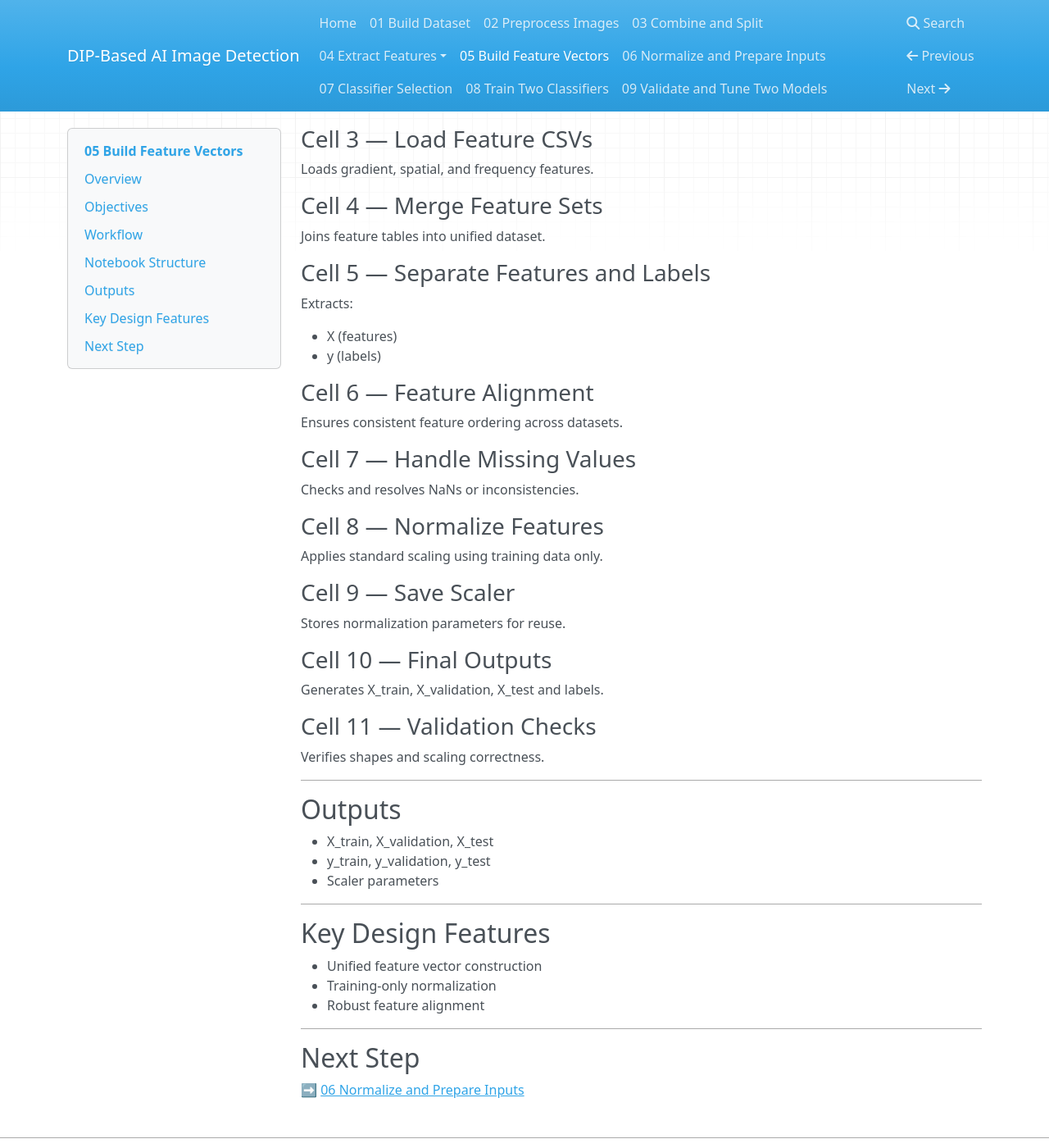
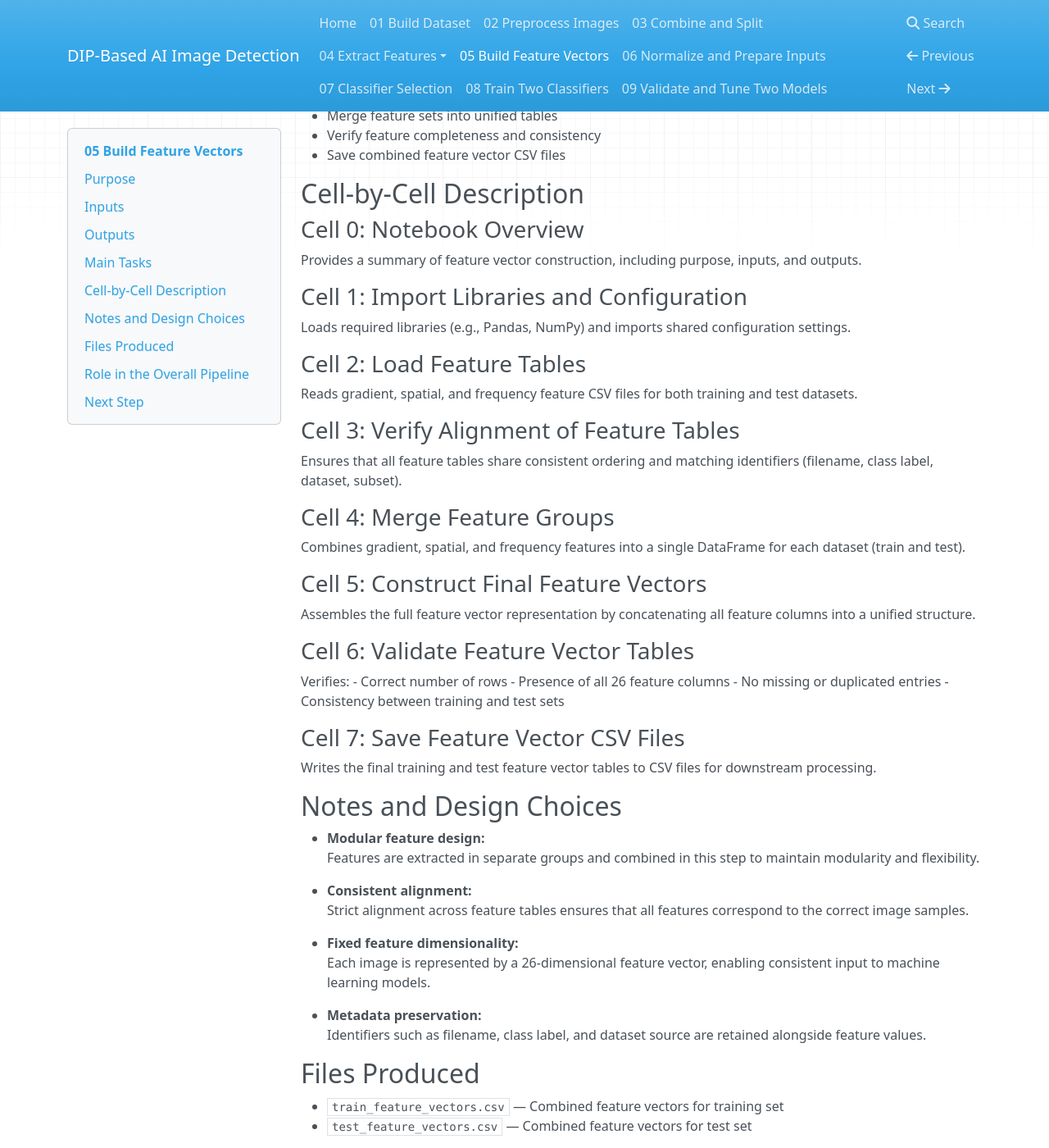
Before and after one commit to pgailinas/dip-ai-image-detection, an MkDocs documentation site: the page built from docs/05_Build_Feature_Vectors.md, in a window 1280 px wide and 1400 px high, scrolled down 1064 px. Shown: the whole window at 82% size. Built offline with MkDocs 1.6.1, drawn with Linux system fonts in a browser that asks for light colours; nearby versions of some CDN libraries; some of the changed text lies outside the part shown.

Commit message:
Update 05_Build_Feature_Vectors.md

```diff
--- a/docs/05_Build_Feature_Vectors.md
+++ b/docs/05_Build_Feature_Vectors.md
@@ -9,105 +9,104 @@ nav_order: 7
 
 ---
 
-## Overview
+## Purpose
 
-This notebook combines extracted feature sets into unified feature vectors and prepares datasets for machine learning.
+This notebook combines the three groups of extracted features—gradient, spatial, and frequency—into unified feature vectors for each image.
 
----
+The result is a structured dataset containing a **26-dimensional DIP feature vector** per image, which serves as the input to downstream normalization and classifier training steps.
 
-## Objectives
+## Inputs
 
-* Merge feature sets
-* Align features across datasets
-* Separate features and labels
-* Normalize features
-* Prepare training inputs
+- Gradient feature CSV files:
+  - `train_gradient_features.csv`
+  - `test_gradient_features.csv`
 
----
+- Spatial feature CSV files:
+  - `train_spatial_features.csv`
+  - `test_spatial_features.csv`
 
-## Workflow
+- Frequency feature CSV files:
+  - `train_frequency_features.csv`
+  - `test_frequency_features.csv`
 
-1. Load metadata splits
-2. Load feature CSVs
-3. Merge features
-4. Separate X and y
-5. Align features
-6. Handle missing values
-7. Normalize features
-8. Save outputs
-
----
-
-## Notebook Structure
-
-### Cell 0 — Overview
-
-Defines purpose and expected outputs.
-
-### Cell 1 — Imports
-
-Loads pandas, numpy, sklearn utilities.
-
-### Cell 2 — Load Metadata
-
-Loads train, validation, and test metadata.
-
-### Cell 3 — Load Feature CSVs
-
-Loads gradient, spatial, and frequency features.
-
-### Cell 4 — Merge Feature Sets
-
-Joins feature tables into unified dataset.
-
-### Cell 5 — Separate Features and Labels
-
-Extracts:
-
-* X (features)
-* y (labels)
-
-### Cell 6 — Feature Alignment
-
-Ensures consistent feature ordering across datasets.
-
-### Cell 7 — Handle Missing Values
-
-Checks and resolves NaNs or inconsistencies.
-
-### Cell 8 — Normalize Features
-
-Applies standard scaling using training data only.
-
-### Cell 9 — Save Scaler
-
-Stores normalization parameters for reuse.
-
-### Cell 10 — Final Outputs
-
-Generates X_train, X_validation, X_test and labels.
-
-### Cell 11 — Validation Checks
-
-Verifies shapes and scaling correctness.
-
----
+- Project configuration file:
+  - `project_config.py`
 
 ## Outputs
 
-* X_train, X_validation, X_test
-* y_train, y_validation, y_test
-* Scaler parameters
+- Combined feature vector CSV files:
+  - `train_feature_vectors.csv`
+  - `test_feature_vectors.csv`
 
----
+Each CSV contains:
+- `filename`
+- `class_label`
+- `source_dataset`
+- `subset`
+- 26 DIP feature columns
 
-## Key Design Features
+## Main Tasks
 
-* Unified feature vector construction
-* Training-only normalization
-* Robust feature alignment
+- Load feature tables from all three feature groups
+- Align datasets using common identifiers
+- Merge feature sets into unified tables
+- Verify feature completeness and consistency
+- Save combined feature vector CSV files
 
----
+## Cell-by-Cell Description
+
+### Cell 0: Notebook Overview
+Provides a summary of feature vector construction, including purpose, inputs, and outputs.
+
+### Cell 1: Import Libraries and Configuration
+Loads required libraries (e.g., Pandas, NumPy) and imports shared configuration settings.
+
+### Cell 2: Load Feature Tables
+Reads gradient, spatial, and frequency feature CSV files for both training and test datasets.
+
+### Cell 3: Verify Alignment of Feature Tables
+Ensures that all feature tables share consistent ordering and matching identifiers (filename, class label, dataset, subset).
+
+### Cell 4: Merge Feature Groups
+Combines gradient, spatial, and frequency features into a single DataFrame for each dataset (train and test).
+
+### Cell 5: Construct Final Feature Vectors
+Assembles the full feature vector representation by concatenating all feature columns into a unified structure.
+
+### Cell 6: Validate Feature Vector Tables
+Verifies:
+- Correct number of rows
+- Presence of all 26 feature columns
+- No missing or duplicated entries
+- Consistency between training and test sets
+
+### Cell 7: Save Feature Vector CSV Files
+Writes the final training and test feature vector tables to CSV files for downstream processing.
+
+## Notes and Design Choices
+
+- **Modular feature design:**
+  Features are extracted in separate groups and combined in this step to maintain modularity and flexibility.
+
+- **Consistent alignment:**
+  Strict alignment across feature tables ensures that all features correspond to the correct image samples.
+
+- **Fixed feature dimensionality:**
+  Each image is represented by a 26-dimensional feature vector, enabling consistent input to machine learning models.
+
+- **Metadata preservation:**
+  Identifiers such as filename, class label, and dataset source are retained alongside feature values.
+
+## Files Produced
+
+- `train_feature_vectors.csv` — Combined feature vectors for training set
+- `test_feature_vectors.csv` — Combined feature vectors for test set
+
+## Role in the Overall Pipeline
+
+This notebook produces the final feature representation used as input to the classifier. It serves as the bridge between feature extraction and model preparation.
+
+All subsequent steps operate directly on these feature vector tables.
 
 ## Next Step
 
```
